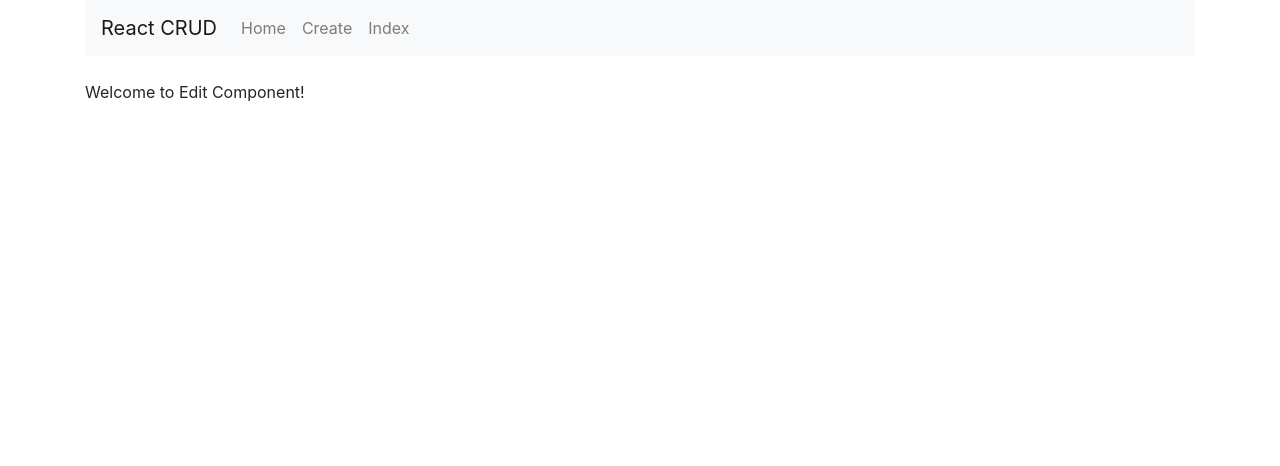
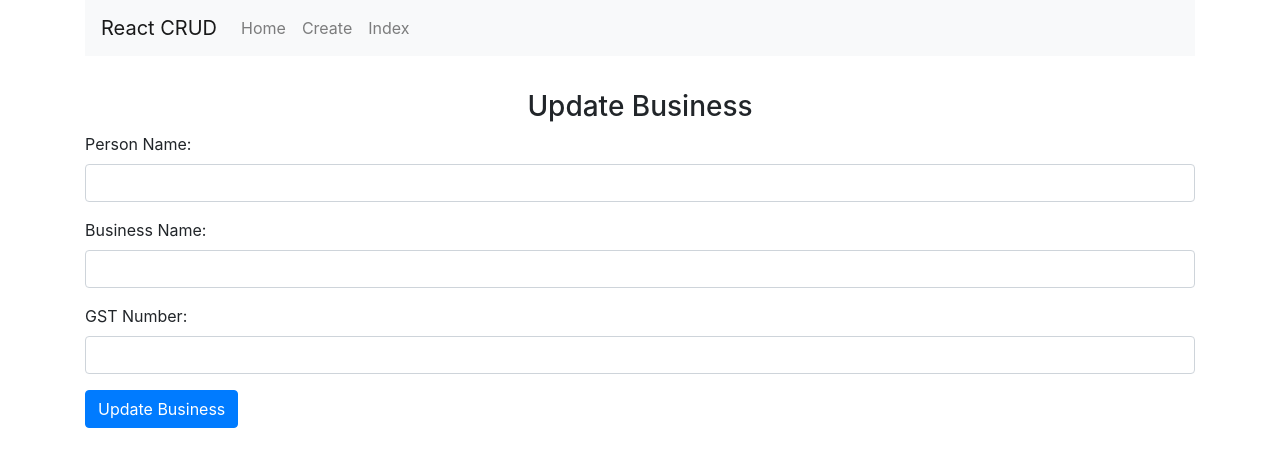
Before and after one commit to felipevegners/react-crud, a React (Create React App) app: page /edit/1 in a window 1280 px wide. Shown: the top 466 px of the page. Built offline with nearby package versions, Linux system fonts and the light colour scheme; no server answers.

Commit message:
edit component update

```diff
--- /dev/null
+++ b/src/components/TableRow.js
@@ -0,0 +1,26 @@
+import React, { Component } from 'react';
+import { Link } from 'react-router-dom'
+
+export default class TableRow extends Component {
+  render() {
+    return (
+      <tr>
+        <td>
+          {this.props.obj.person_name}
+        </td>
+        <td>
+          {this.props.obj.business_name}
+        </td>
+        <td>
+          {this.props.obj.business_gst_number}
+        </td>
+        <td>
+          <Link to={ "/edit/"+this.props.obj._id } className="btn btn-primary">Edit</Link>
+        </td>
+        <td>
+          <button className="btn btn-danger">Delete</button>
+        </td>
+      </tr>
+    )
+  }
+}
--- a/src/components/edit.component.js
+++ b/src/components/edit.component.js
@@ -1,10 +1,99 @@
 import React, { Component } from 'react';
+import axios from 'axios'
 
 export default class Edit extends Component {
+    constructor(props) {
+    super(props)
+    this.onChangePersonName = this.onChangePersonName.bind(this)
+    this.onchangeBusinessName = this.onchangeBusinessName.bind(this)
+    this.onChangeGstNumber = this.onChangeGstNumber.bind(this)
+    this.onSubmit = this.onSubmit.bind(this)
+
+    this.state = {
+      person_name: '',
+      business_name: '',
+      business_gst_number: ''
+    }
+  }
+  componentDidMount() {
+    axios.get('http://localhost:4000/business/edit/'+this.props.match.params.id)
+      .then(res => {
+        this.setState({
+          person_name: res.data.person_name,
+          business_name: res.data.business_name,
+          business_gst_number: res.data.business_gst_number
+        })
+      })
+      .catch(err => console.log(err))
+  }
+    onChangePersonName(e) {
+    this.setState({
+      person_name: e.target.value
+    })
+  }
+
+  onchangeBusinessName(e) {
+    this.setState({
+      business_name: e.target.value
+    })
+  }
+
+  onChangeGstNumber(e) {
+    this.setState({
+      business_gst_number: e.target.value
+    })
+  }
+
+  onSubmit(e) {
+    e.preventDefault();
+    const obj = {
+      person_name: this.state.person_name,
+      business_name: this.state.business_name,
+      business_gst_number: this.state.business_gst_number
+    }
+    axios.post('http://localhost:4000/business/update'+this.props.match.params.id, obj)
+    .then(res => console.log(res.data))
+
+    this.props.history.push('/index')
+  }
+
   render() {
     return (
-      <div>
-        <p>Welcome to Edit Component!</p>
+      <div style={{ marginTop: 10 }}>
+        <h3 align="center">Update Business</h3>
+        <form onSubmit={this.onSubmit}>
+          <div className="form-group">
+              <label>Person Name:  </label>
+              <input
+                type="text"
+                className="form-control"
+                value={this.state.person_name}
+                onChange={this.onChangePersonName}
+                />
+          </div>
+          <div className="form-group">
+            <label>Business Name: </label>
+            <input type="text"
+              className="form-control"
+              value={this.state.business_name}
+              onChange={this.onChangeBusinessName}
+              />
+          </div>
+          <div className="form-group">
+            <label>GST Number: </label>
+            <input type="text"
+              className="form-control"
+              value={this.state.business_gst_number}
+              onChange={this.onChangeGstNumber}
+              />
+          </div>
+          <div className="form-group">
+            <input type="submit"
+              value="Update Business"
+              className="btn btn-primary"
+            />
+          </div>
+        </form>
       </div>
     )
   }
--- a/src/components/index.component.js
+++ b/src/components/index.component.js
@@ -1,10 +1,41 @@
 import React, { Component } from 'react';
+import axios from 'axios'
+import TableRow from './TableRow'
+export default class Index extends Component {
+  constructor(props) {
+    super(props)
+    this.state = {
+      business: []
+    }
+  }
+  componentDidMount() {
+    axios.get('http://localhost:4000/business')
+      .then(response => {
+        this.setState({ business: response.data })
+      })
+      .catch(err => console.log(err))
+  }
+  tabRow() {
+    return this.state.business.map((object, i) => <TableRow obj={object} key={i}/>)
+  }
 
-export default class Index extends Component {
   render() {
     return (
       <div>
-        <p>Welcome to Index Component!</p>
+        <h3 align="center">Business List</h3>
+        <table className="table table-striped" style={{ marginTop: 20 }}>
+          <thead>
+            <tr>
+              <th>Person</th>
+              <th>Business</th>
+              <th>GST Number</th>
+              <th colSpan="2">Action</th>
+            </tr>
+          </thead>
+          <tbody>
+            { this.tabRow() }
+          </tbody>
+        </table>
       </div>
     )
   }
```
Also changed, not shown: 1 other file (tests, documents, lock files or other folders).
